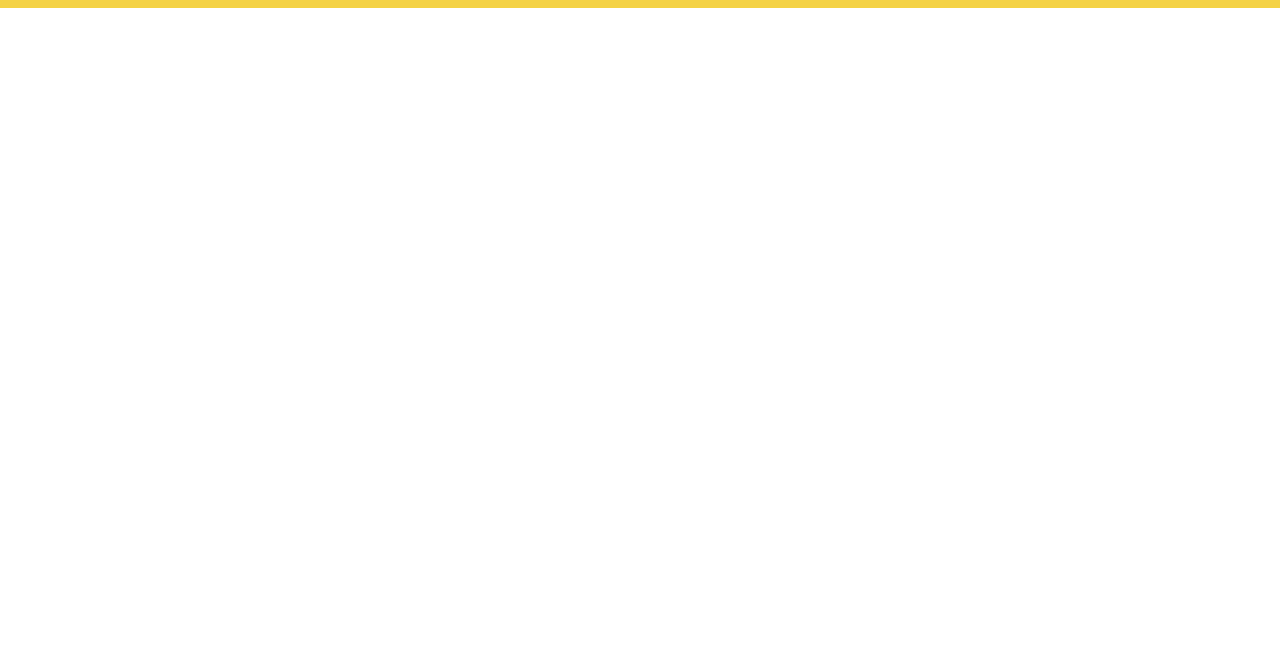
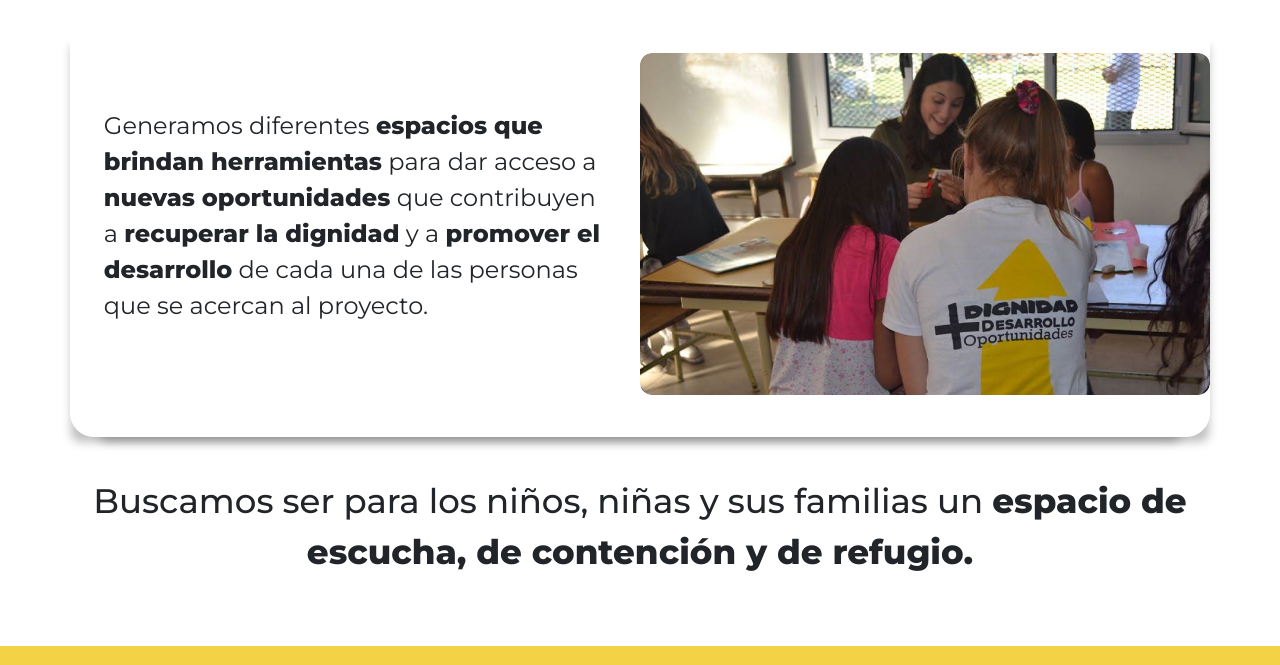
Before and after one commit to Maximiliano-Friss/ProyectoMagis, a website: page pages/conocenos.html in a window 1280 px wide. Shown: the part 875-1540 px from the top of the page. Before the commit the page ends 883 px from the top, so only its background shows below. Drawn offline with nearby package versions, Linux system fonts and the light colour scheme.

Commit message:
Se completa seccion Conocenos

```diff
--- a/pages/conocenos.html
+++ b/pages/conocenos.html
@@ -43,8 +43,40 @@
 		    </nav>
 	    </header>
     </div>
+
     <main class="container-fluid">
-
+    <!-- CONOCENOS -->
+        <div class="container-fluid px-0">
+            <div class="row">
+                <div class="barra_horizontal d-flex align-items-center justify-content-center">
+                    <h2>Conocenos</h2>
+                </div>
+            </div>
+            <section class="nosotros">
+                <p class="nosotros_titulo">Somos un equipo de <span>jóvenes voluntarios</span> decididos a <span>no ser indiferentes a las problemáticas sociales</span> a las que hoy se enfrenta nuestro país.</p>
+                <div class="container nosotros_card">
+                    <div class="row h-100 align-items-center">
+                        <div class="col-6 nosotros_subcontainer">
+                            <div id="nosotros_img_1"></div>
+                        </div>
+                        <div class="col-6 nosotros_subcontainer2">
+                            <p>Creemos que un <b>futuro mejor es posible</b>, por eso <b>ofrecemos nuestro tiempo y nuestras capacidades</b> al servicio de quienes hoy más lo necesitan.</p>
+                        </div>
+                    </div>
+                </div>
+                <div class="container nosotros_card">
+                    <div class="row h-100 align-items-center">
+                        <div class="col-6 nosotros_subcontainer2">
+                            <p>Generamos diferentes <b>espacios que brindan herramientas</b> para dar acceso a <b>nuevas oportunidades</b> que contribuyen a <b>recuperar la dignidad</b> y a <b>promover el desarrollo</b> de cada una de las personas que se acercan al proyecto.</p>
+                        </div>
+                        <div class="col-6 nosotros_subcontainer">
+                            <div id="nosotros_img_2"></div>
+                        </div>
+                    </div>
+                </div>
+                <p class="nosotros_titulo px-0">Buscamos ser para los niños, niñas y sus familias un <b>espacio de escucha, de contención y de refugio.</b></p>
+            </section>
+        </div>
     </main>
 
     <footer class="container-fluid barra_horizontal d-flex align-items-center">
--- /dev/null
+++ b/scss/_conocenos.scss
@@ -0,0 +1,68 @@
+/*Seccion Conocenos*/
+
+main{
+    min-height: 80vh;
+}
+
+.barra_footer_redes{
+    margin-left: 5rem;
+}
+
+
+.nosotros{
+    .nosotros_titulo{
+    font-weight: map-get($main_font_weight, Medium-500);
+    font-size: 2.125rem;
+    width: 72rem;
+    margin: 2.3rem auto 1.8rem;
+    text-align: center;
+    padding: 0 4%;
+        span{
+            font-weight: map-get($main_font_weight, SemiBold-600);
+        }
+    }
+    .nosotros_card{
+        width: 75.25rem;
+        height: 26.625rem;
+        margin: 0 auto 2.4rem;
+        border-bottom-left-radius: 24px;
+        border-bottom-right-radius: 24px;
+        box-shadow: 14px 20px 10px -15px rgba(0, 0, 0, 0.25), -14px 20px 10px -15px rgba(0, 0, 0, 0.25);
+
+        .nosotros_subcontainer{
+            display: flex;
+            flex-direction: column;
+            align-items: center;
+            justify-content: center;
+            height: 342px;
+
+            @for $i from 1 to 3 {
+                #nosotros_img_#{$i}{
+                    background-repeat: no-repeat;
+                    border-radius: 12px;
+                    width: 570px;
+                    height: 342px;
+                    background-image: url(../assets/img/nosotros#{$i}.png);
+                }
+            }
+        }
+        .nosotros_subcontainer2{
+            @extend .nosotros_subcontainer;
+            justify-content: center;
+            text-align: left;
+            h3{
+                font-size: 2.125rem;
+                font-weight: map-get($main_font_weight, ExtraBold-800);
+                margin-bottom: 2.2rem;
+            }
+            p{
+                padding: 0 4%;
+                font-weight: map-get($main_font_weight, Regular-400);
+            }
+        }
+    }
+}
+
+footer{
+    margin-top: 2.5rem;
+}
--- a/scss/styles.scss
+++ b/scss/styles.scss
@@ -2,6 +2,7 @@
 @import 'footer';
 @import 'index';
 @import 'queHacemos';
+@import 'conocenos';
 @import 'fonts';
 
 $body-bg: #FFFFFF;
```
Also changed, not shown: assets/img/nosotros1.png (added), assets/img/nosotros2.png (added), css/styles.css.
